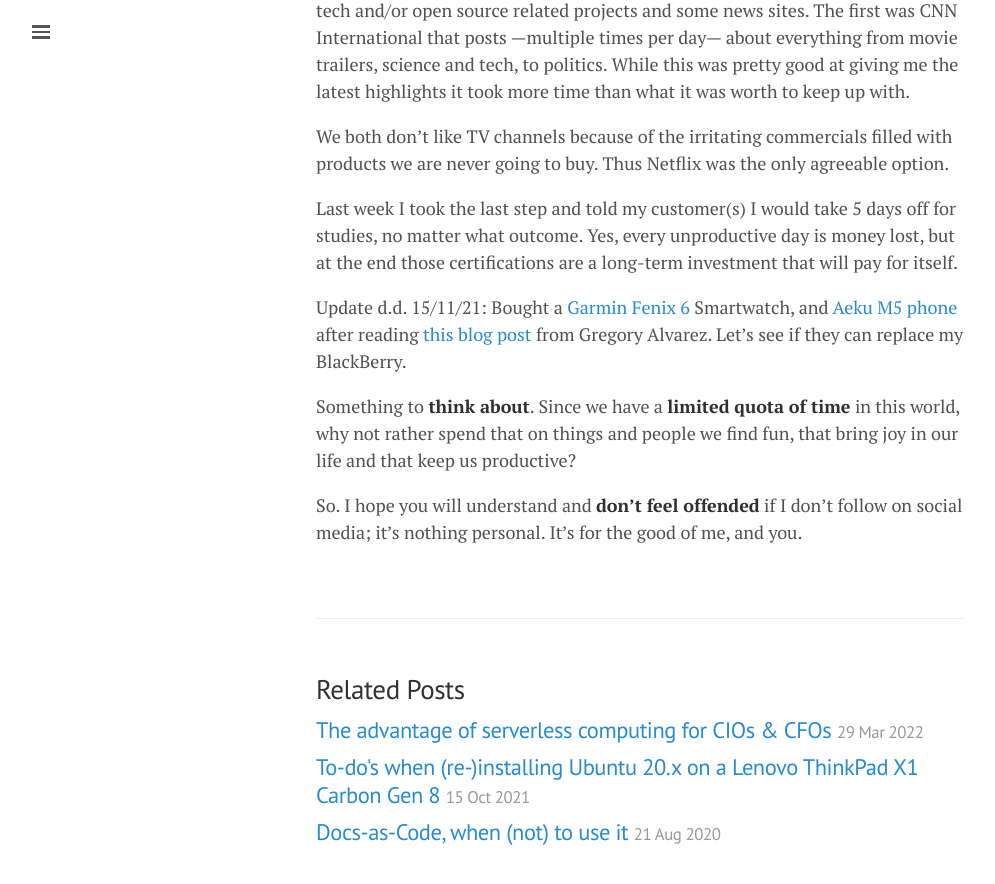
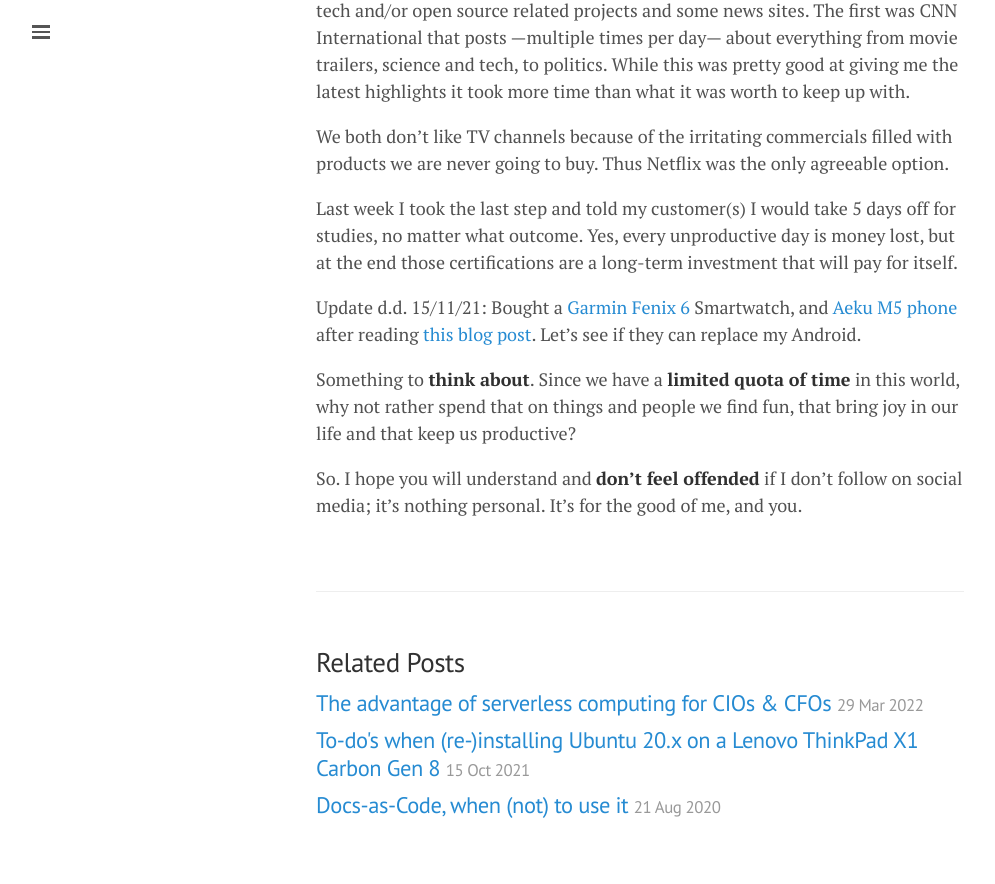
Before and after one commit to lgeurts/lgeurts.github.io, a Jekyll site: the page built from _posts/2021-11-09-why-i-decided-to-limit-my-social-presence.md, in a window 1280 px wide and 900 px high, scrolled down 1616 px. Shown: the top 884 px of the window, without its empty margins (0-995 px from the left). Built offline with Jekyll 4.4.1, drawn with Linux system fonts in a browser that asks for light colours; nearby versions of some CDN libraries; comment, search, counter and statistics services are not loaded.

Commit message:
Update 2021-11-09-why-i-decided-to-limit-my-social-presence.md

```diff
--- a/_posts/2021-11-09-why-i-decided-to-limit-my-social-presence.md
+++ b/_posts/2021-11-09-why-i-decided-to-limit-my-social-presence.md
@@ -35,7 +35,7 @@ We both don't like TV channels because of the irritating commercials filled with
 
 Last week I took the last step and told my customer(s) I would take 5 days off for studies, no matter what outcome. Yes, every unproductive day is money lost, but at the end those certifications are a long-term investment that will pay for itself.
 
-Update d.d. 15/11/21: Bought a [Garmin Fenix 6](https://www.adorama.com/gp0100215816.html) Smartwatch, and [Aeku M5 phone](https://www.amazon.com/Phone-4-5mm-Ultra-Pocket-Black/dp/B00JN82EFO) after reading [this blog post](https://www.alvarez.io/posts/living-like-it-s-99/) from Gregory Alvarez. Let's see if they can replace my BlackBerry.
+Update d.d. 15/11/21: Bought a [Garmin Fenix 6](https://www.adorama.com/gp0100215816.html) Smartwatch, and [Aeku M5 phone](https://www.amazon.com/Phone-4-5mm-Ultra-Pocket-Black/dp/B00JN82EFO) after reading [this blog post](https://www.alvarez.io/posts/living-like-it-s-99/). Let's see if they can replace my Android.
 
 Something to **think about**. Since we have a **limited quota of time** in this world, why not rather spend that on things and people we find fun, that bring joy in our life and that keep us productive?
 
```
